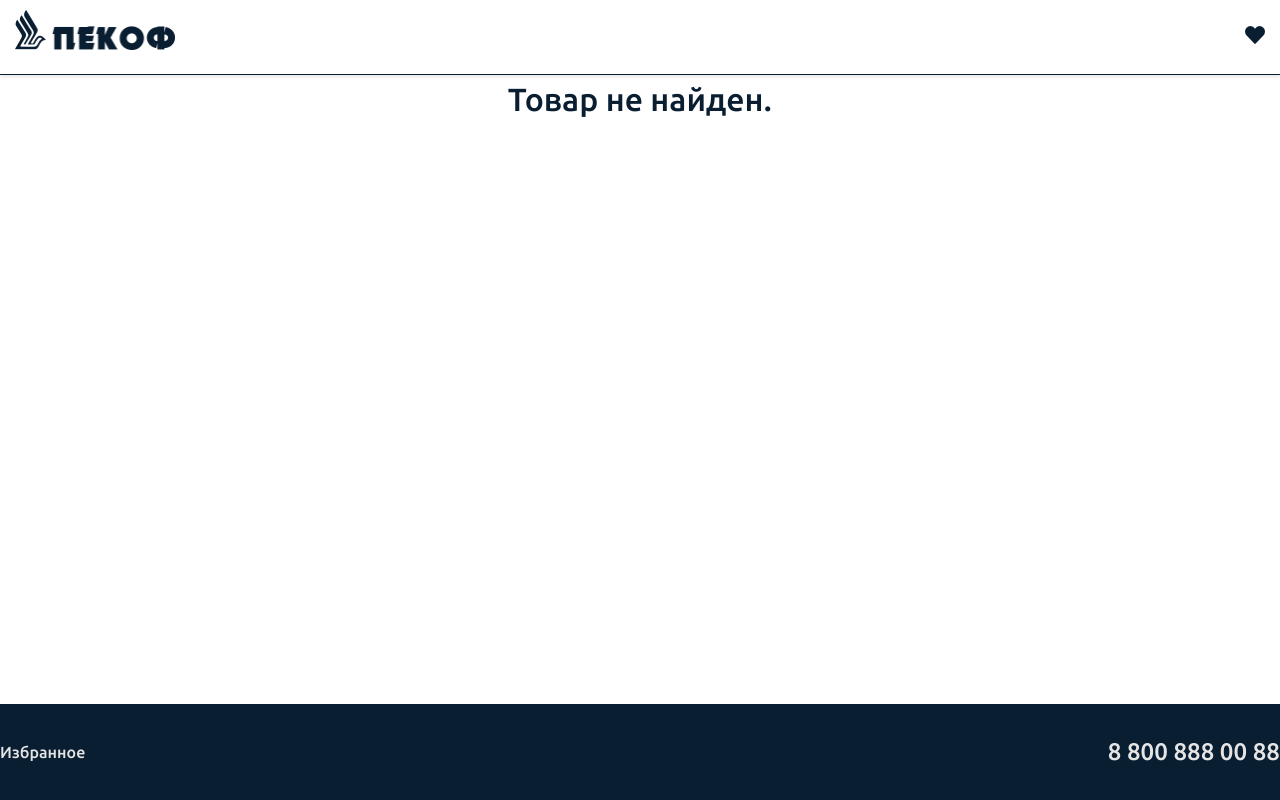
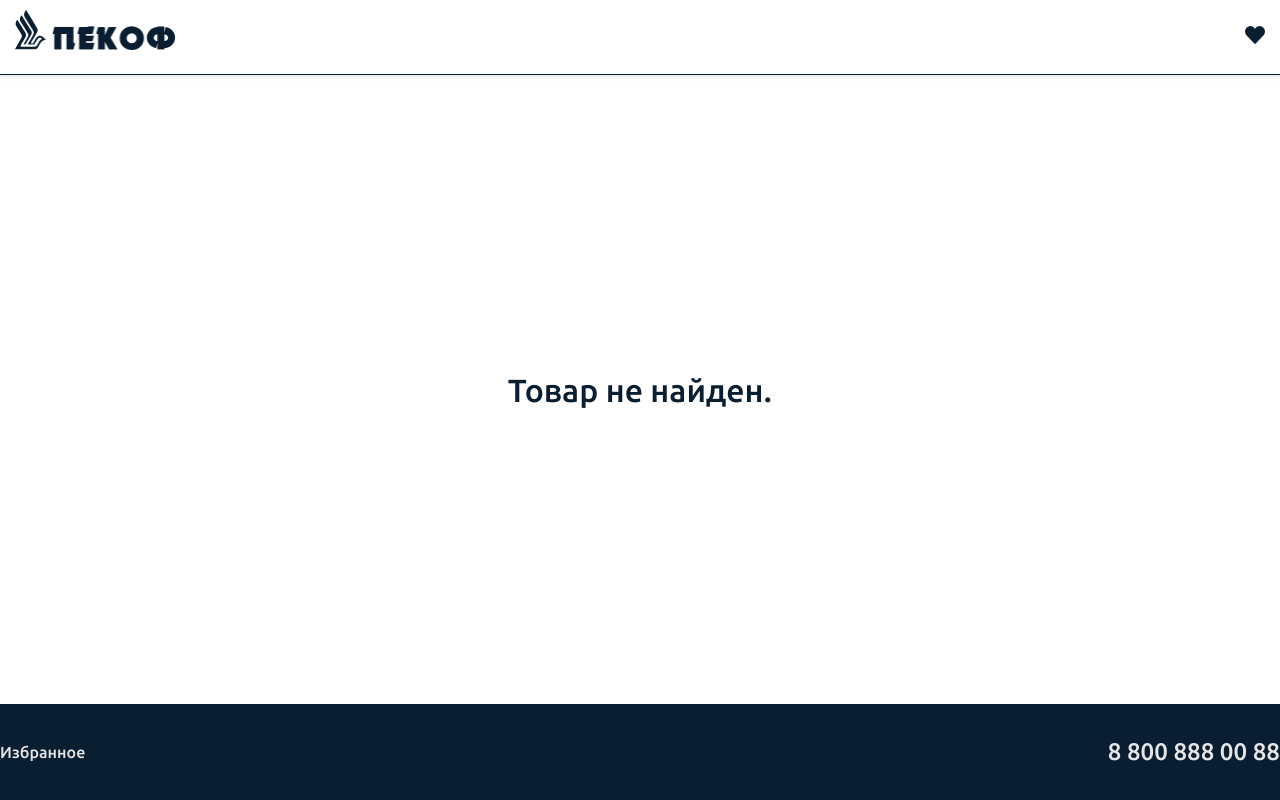
Before and after one commit to leonraz58/pekof, a Vue app: page /product/1 in a window 1280 px wide. Built offline with nearby package versions, Linux system fonts and the light colour scheme; no server answers; the HTML template or start-up script is replaced by a standard one.

Commit message:
add empty list exceptions

```diff
--- a/src/components/FavouritesPage.vue
+++ b/src/components/FavouritesPage.vue
@@ -4,18 +4,23 @@ import TheBreadcrumb from '@/components/TheBreadcrumb.vue'
 import TheTypography from '@/components/TheTypography.vue'
 import FavouritesList from '@/components/FavouritesList.vue'
 import { useStore } from '@/stores/products.js'
-import { inject } from 'vue'
+import { computed, inject } from 'vue'
 
 const store = useStore()
+const items = computed(() => store.getFavourites)
+console.log(items)
 const { onClickFavourite } = inject('provider')
 </script>
 
 <template>
   <div class="favourites-page">
-    <PageContainer>
+    <PageContainer v-if="items.length > 0">
       <TheBreadcrumb>{{ item?.title }}</TheBreadcrumb>
       <TheTypography class-name="favourites-page__title" h1>Избранное</TheTypography>
-      <FavouritesList :items="store.getFavourites" :onClickFavourite="onClickFavourite" />
+      <FavouritesList :items="items" :onClickFavourite="onClickFavourite" />
+    </PageContainer>
+    <PageContainer centered v-else>
+      <TheTypography h1>Список избранного пуст</TheTypography>
     </PageContainer>
   </div>
 </template>
--- a/src/components/HomePage.vue
+++ b/src/components/HomePage.vue
@@ -3,6 +3,7 @@ import ProductList from '@/components/ProductList.vue'
 import { inject } from 'vue'
 import { useStore } from '@/stores/products.js'
 import PageContainer from '@/components/PageContainer.vue'
+import TheTypography from '@/components/TheTypography.vue'
 
 const { onClickFavourite } = inject('provider')
 
@@ -10,9 +11,12 @@ const store = useStore()
 </script>
 
 <template>
-  <PageContainer>
+  <PageContainer v-if="store.items.length > 0">
     <div class="the-banner"></div>
     <ProductList :items="store.items" :onClickFavourite="onClickFavourite" />
+  </PageContainer>
+  <PageContainer centered v-else>
+    <TheTypography h1>Нет товаров</TheTypography>
   </PageContainer>
 </template>
 
--- a/src/components/PageContainer.vue
+++ b/src/components/PageContainer.vue
@@ -1,13 +1,32 @@
+<script setup lang="ts">
+defineProps({
+  centered: Boolean,
+})
+</script>
+
 <template>
-  <div class="page-container"><slot></slot></div>
+  <div
+    class="page-container page-container__elem"
+    :class="[centered && 'page-container__elem_centered']"
+  >
+    <slot></slot>
+  </div>
 </template>
 
-<style>
+<style lang="scss">
 .page-container {
   max-width: 1430px;
   margin: 0 auto;
   padding-left: 15px;
   padding-right: 15px;
   height: 100%;
+  &__elem {
+    &_centered {
+      display: flex;
+      justify-content: center;
+      align-items: center;
+      min-height: var(--main-height);
+    }
+  }
 }
 </style>
--- a/src/components/ProductPage.vue
+++ b/src/components/ProductPage.vue
@@ -45,7 +45,9 @@ const { onClickFavourite } = inject('provider')
           </div>
         </div>
       </div>
-      <TheTypography v-if="!item" h1 center>Товар не найден.</TheTypography>
+    </PageContainer>
+    <PageContainer centered v-if="!item"
+      ><TheTypography h1 center>Товар не найден.</TheTypography>
     </PageContainer>
   </div>
 </template>
--- a/src/components/TheLoader.vue
+++ b/src/components/TheLoader.vue
@@ -1,6 +1,8 @@
 <template>
-  <div class="the-loader the-loader__container">
-    <span class="the-loader__elem"></span>
+  <div class="the-loader">
+    <PageContainer centered>
+      <span class="the-loader__elem"></span>
+    </PageContainer>
   </div>
 </template>
 
@@ -16,12 +18,13 @@
     box-sizing: border-box;
     animation: rotation 1s linear infinite;
   }
-  &__container {
-    display: flex;
-    justify-content: center;
-    align-items: center;
-    min-height: var(--main-height);
-  }
+
+  //&__container {
+  //  display: flex;
+  //  justify-content: center;
+  //  align-items: center;
+  //  min-height: var(--main-height);
+  //}
 }
 
 @keyframes rotation {
@@ -33,3 +36,6 @@
   }
 }
 </style>
+<script setup lang="ts">
+import PageContainer from '@/components/PageContainer.vue'
+</script>
```
